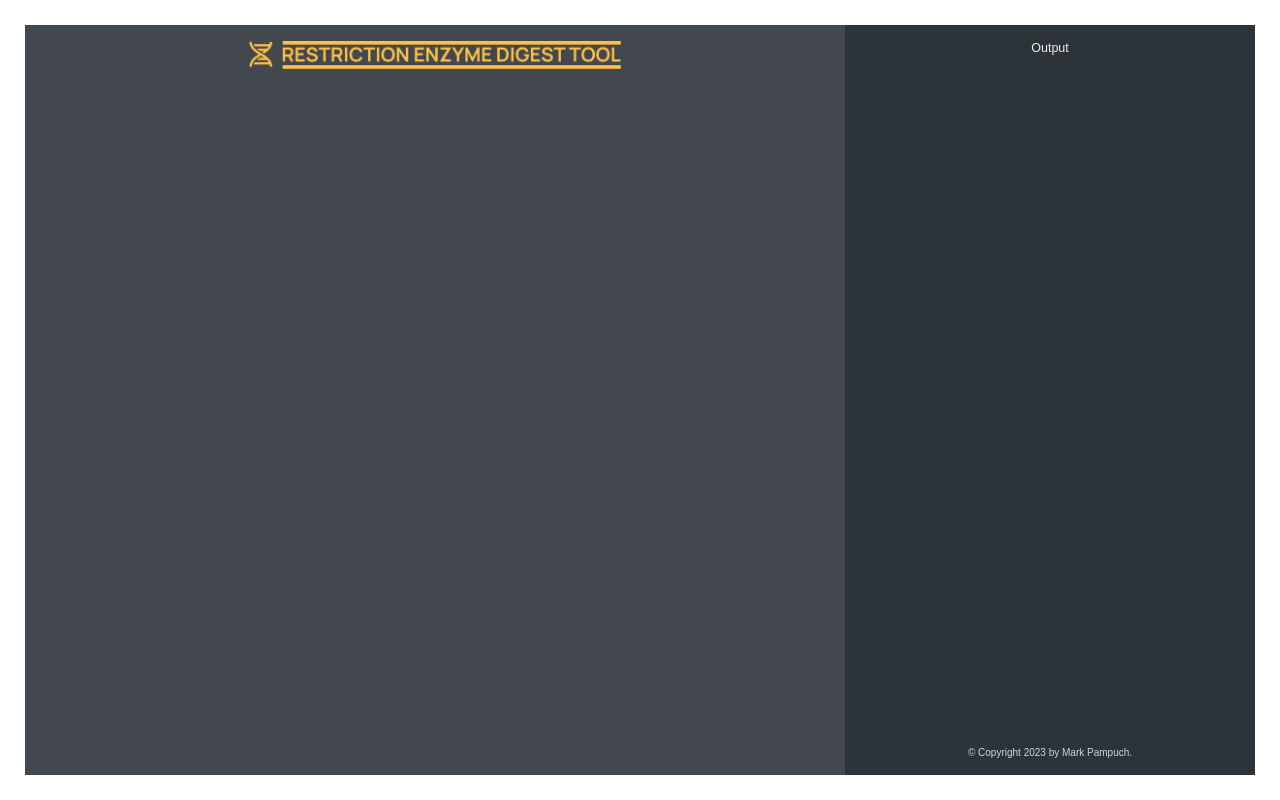
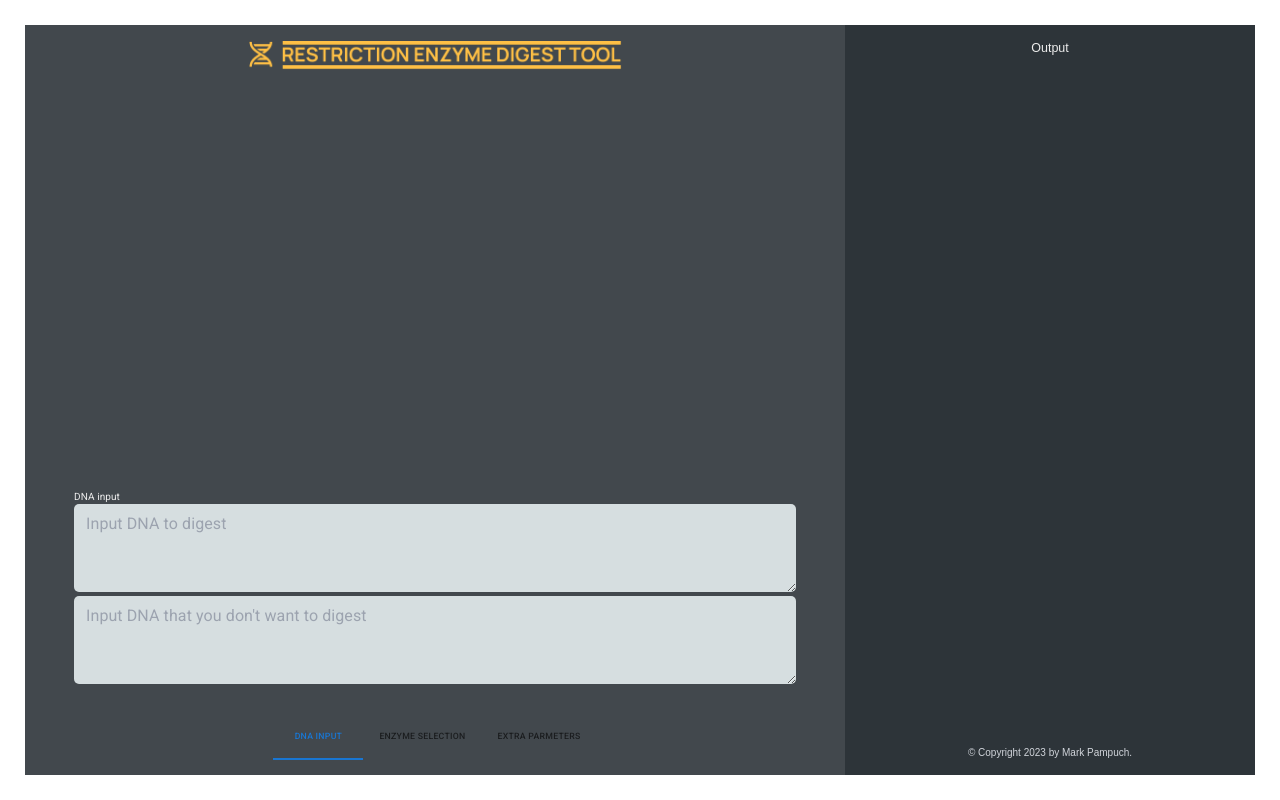
Before and after one commit to mpampuch/restriction-enzyme-digest-tool, a React (Vite) app: page / in a window 1280 px wide. Built offline with nearby package versions, Linux system fonts and the light colour scheme.

Commit message:
Add more components to layout using materialUI

```diff
--- a/package.json
+++ b/package.json
@@ -10,6 +10,10 @@
     "preview": "vite preview"
   },
   "dependencies": {
+    "@emotion/react": "^11.11.1",
+    "@emotion/styled": "^11.11.0",
+    "@fontsource/roboto": "^5.0.8",
+    "@mui/material": "^5.14.5",
     "react": "^18.2.0",
     "react-dom": "^18.2.0"
   },
--- a/src/App.jsx
+++ b/src/App.jsx
@@ -1,4 +1,8 @@
 import { lazy } from "react";
+import "@fontsource/roboto/300.css";
+import "@fontsource/roboto/400.css";
+import "@fontsource/roboto/500.css";
+import "@fontsource/roboto/700.css";
 
 const AppLayout = lazy(() => import("./pages/AppLayout"));
 
--- a/src/components/Sidebar.jsx
+++ b/src/components/Sidebar.jsx
@@ -1,9 +1,12 @@
 import Logo from "./Logo";
+
+import BasicTabs from "./Tabs";
 
 function Sidebar() {
   return (
     <div className="flex h-full basis-8/12 flex-col items-center bg-[#42484d] px-10 pb-6 pt-6">
       <Logo />
+      <BasicTabs />
     </div>
   );
 }
--- /dev/null
+++ b/src/components/Tabs.jsx
@@ -0,0 +1,88 @@
+import * as React from "react";
+import PropTypes from "prop-types";
+import Tabs from "@mui/material/Tabs";
+import Tab from "@mui/material/Tab";
+import Typography from "@mui/material/Typography";
+import Box from "@mui/material/Box";
+import TextareaAutosize from "@mui/material/TextareaAutosize";
+import Button from "@mui/material/Button";
+
+function CustomTabPanel(props) {
+  const { children, value, index, ...other } = props;
+
+  return (
+    <div
+      role="tabpanel"
+      hidden={value !== index}
+      id={`simple-tabpanel-${index}`}
+      aria-labelledby={`simple-tab-${index}`}
+      {...other}
+    >
+      {value === index && (
+        <Box sx={{ p: 3 }}>
+          <Typography>{children}</Typography>
+        </Box>
+      )}
+    </div>
+  );
+}
+
+CustomTabPanel.propTypes = {
+  children: PropTypes.node,
+  index: PropTypes.number.isRequired,
+  value: PropTypes.number.isRequired,
+};
+
+function a11yProps(index) {
+  return {
+    id: `simple-tab-${index}`,
+    "aria-controls": `simple-tabpanel-${index}`,
+  };
+}
+
+export default function BasicTabs() {
+  const [value, setValue] = React.useState(0);
+
+  const handleChange = (event, newValue) => {
+    setValue(newValue);
+  };
+
+  return (
+    <Box sx={{ width: "100%" }} className="mt-auto">
+      <Box>
+        <CustomTabPanel value={value} index={0}>
+          <h1>DNA input</h1>
+          <TextareaAutosize
+            aria-label="minimum height"
+            minRows={3}
+            placeholder="Input DNA to digest"
+          />
+
+          <TextareaAutosize
+            aria-label="minimum height"
+            minRows={3}
+            placeholder="Input DNA that you don't want to digest"
+          />
+        </CustomTabPanel>
+        <CustomTabPanel value={value} index={1}>
+          <h1>Enzyme Selection</h1>
+        </CustomTabPanel>
+        <CustomTabPanel value={value} index={2}>
+          <h1>Extra parameters</h1>
+          <Button variant="contained">Default</Button>
+        </CustomTabPanel>
+        <Tabs
+          value={value}
+          onChange={handleChange}
+          aria-label="basic tabs example"
+          centered
+          className="flex justify-between"
+        >
+          <Tab label="DNA Input" {...a11yProps(0)} />
+          <Tab label="Enzyme Selection" {...a11yProps(1)} />
+          <Tab label="Extra Parmeters" {...a11yProps(2)} />
+        </Tabs>
+      </Box>
+    </Box>
+  );
+}
--- a/src/index.css
+++ b/src/index.css
@@ -5,6 +5,8 @@
 /* Taken from getting started guide at: https://leafletjs.com/examples/quick-start/ */
 @import "https://unpkg.com/leaflet@1.9.3/dist/leaflet.css";
 @import "https://fonts.googleapis.com/css2?family=Manrope:wght@400;600;700;800&display=swap";
+
+/* Roboto font */
 
 /* These CSS variables are global, so they are available in all CSS modules */
 :root {
```
Also changed, not shown: 1 other file (tests, documents, lock files or other folders).
